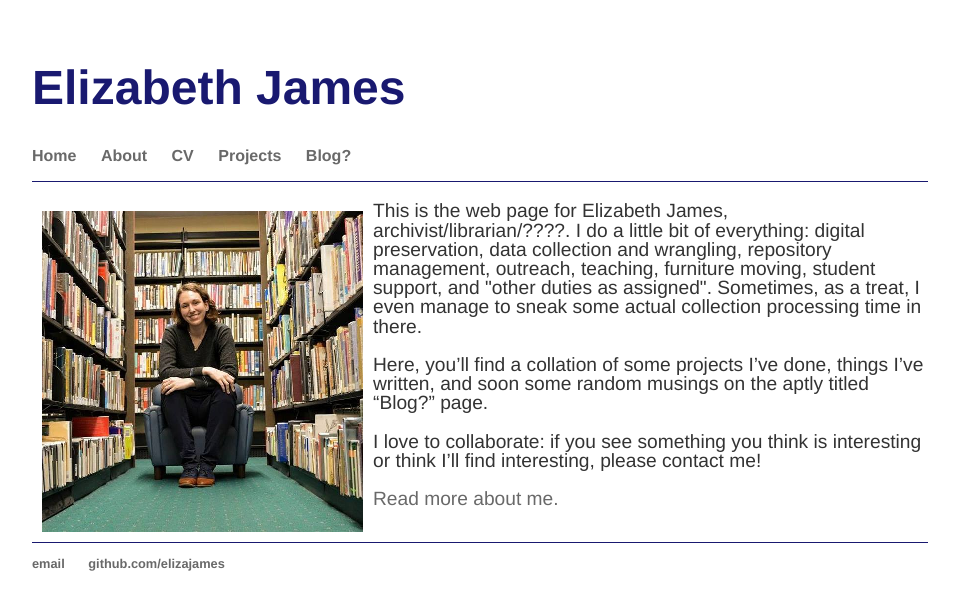
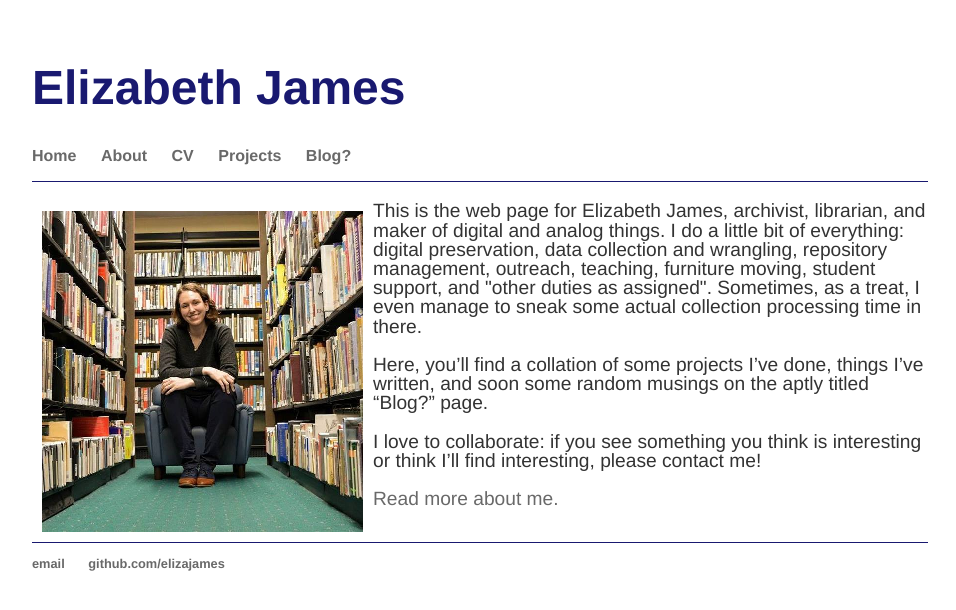
Before and after one commit to elizajames/old_site, a Jekyll site: the page built from index.html, in a window 1280 px wide. Shown: the top 610 px of the page, without its empty margins (160-1116 px from the left). Built offline with Jekyll 4.4.1, drawn with Linux system fonts in a browser that asks for light colours.

Commit message:
Update index.html

```diff
--- a/index.html
+++ b/index.html
@@ -5,7 +5,7 @@ title: Elizabeth James
 <div class="blurb">
 	<img src="/images/LibraryPic.png" alt="Elizabeth James sitting in a tiny chair surrounded by books." class="homeimage">
 	<p/>
-	<p>This is the web page for Elizabeth James, archivist/librarian/????. I do a little bit of everything: digital preservation, data collection and wrangling, repository management, outreach, teaching, furniture moving, student support, and "other duties as assigned". Sometimes, as a treat, I even manage to sneak some actual collection processing time in there.</p>
+	<p>This is the web page for Elizabeth James, archivist, librarian, and maker of digital and analog things. I do a little bit of everything: digital preservation, data collection and wrangling, repository management, outreach, teaching, furniture moving, student support, and "other duties as assigned". Sometimes, as a treat, I even manage to sneak some actual collection processing time in there.</p>
 	<p>Here, you’ll find a collation of some projects I’ve done, things I’ve written, and soon some random musings on the aptly titled “Blog?” page.</p>
 	<p>I love to collaborate: if you see something you think is interesting or think I’ll find interesting, please contact me!</p>
 	<p><a href="/about">Read more about me.</a></p>
```
